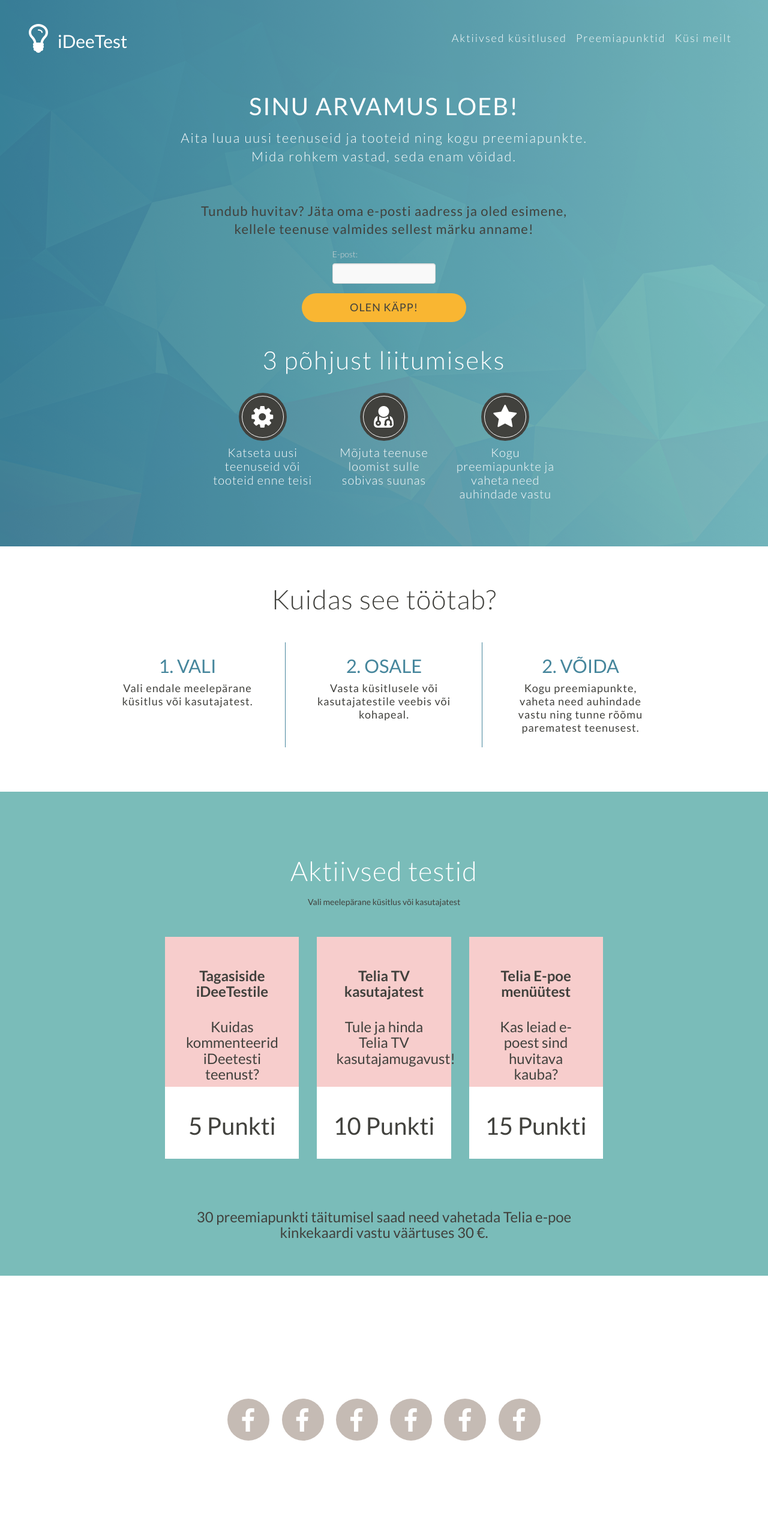
After one commit to silvermuru/ideetest, a PHP site: page / in a window 1280 px wide. The commit adds this page. Shown: the whole page at 60% size. Run offline with PHP 8.4, Linux system fonts and the light colour scheme; some libraries are stand-ins or nearby versions.

Commit message:
update langing

```diff
--- /dev/null
+++ b/index.html
@@ -0,0 +1,223 @@
+<!doctype html>
+<html lang="en">
+<head>
+    <meta charset="utf-8">
+    <meta http-equiv="x-ua-compatible" content="ie=edge">
+    <meta name="viewport" content="width=device-width, initial-scale=1">
+    <title>iDeeTest</title>
+
+    <link href="https://fonts.googleapis.com/css?family=Lato:100,300,400,700" rel="stylesheet">
+    <link rel="stylesheet" href="https://maxcdn.bootstrapcdn.com/bootstrap/3.3.7/css/bootstrap.min.css">
+    <link rel="stylesheet" href="https://maxcdn.bootstrapcdn.com/font-awesome/4.7.0/css/font-awesome.min.css">
+    <link rel="stylesheet" href="styles/style.css">
+    <link rel="stylesheet" href="styles/helpers.css">
+</head>
+<body>
+    <div class="container-custom hero">
+        <header class="header">
+            <div class="header__title">
+                <i class="fa fa-lightbulb-o fa-4x header__icon" aria-hidden="true"></i><h2>iDeeTest</h2>
+            </div>
+            <div class="header__links">
+                <a href="#" class="header__link text-white">Aktiivsed küsitlused</a>
+                <a href="#" class="header__link text-white">Preemiapunktid</a>
+                <a href="#" class="header__link text-white">Küsi meilt</a>
+            </div>
+        </header>
+        <div class="content">
+            <h1 class="hero__title">Sinu arvamus loeb!</h1>
+            <h3 class="hero__subtitle">Aita luua uusi teenuseid ja tooteid ning kogu preemiapunkte.<br />Mida rohkem vastad, seda enam võidad.</h3>
+
+            <h4 class="hero__ctasubtitle">Tundub huvitav? Jäta oma e-posti aadress ja oled esimene,<br /> kellele teenuse valmides sellest märku anname!</h4>
+            <div class="content__input margin-top-16">
+                <div class="row row--center">
+                    <div class="col-sm-4 col-md-2">
+                        <form action="" class="form-horizontal">
+                            <div class="text-left">
+                                <label for="email" class="form-label">E-post:</label>
+                                <input type="text" class="form-control" name="email" id="email">
+                            </div>
+                        </form>
+                    </div>
+                </div>
+            </div>
+            <div class="text-center margin-top-16">
+                <div class="row row--center">
+                    <div class="col-sm-3">
+                        <a class="btn btn--yellow btn-block" href="#">
+                            Olen käpp!
+                        </a>
+                    </div>
+                </div>
+            </div>
+
+            <div class="content__body margin-top-32 text-center">
+                <h4 class="hero__ctatitle">3 põhjust liitumiseks</h4>
+                <div class="row row--center margin-top-32">
+                    <div class="content__circle col-sm-4 col-md-2">
+                        <div class="content__circle-outer">
+                            <div class="content__circle-inner">
+                                <div class="content__circle-icon">
+                                    <i class="fa fa-cog fa-3x" aria-hidden="true"></i>
+                                </div>
+                            </div>
+                        </div>
+                        <div class="content__circle-text">
+                            Katseta uusi teenuseid või tooteid enne teisi
+                        </div>
+                    </div>
+                    <div class="content__circle col-sm-2 col-md-2">
+                        <div class="content__circle-outer">
+                            <div class="content__circle-inner">
+                                <div class="content__circle-icon">
+                                    <i class="fa fa-user-md fa-3x" aria-hidden="true"></i>
+                                </div>
+                            </div>
+                        </div>
+                        <div class="content__circle-text">
+                            Mõjuta teenuse loomist sulle sobivas suunas
+                        </div>
+                    </div>
+                    <div class="content__circle col-sm-2 col-md-2">
+                        <div class="content__circle-outer">
+                            <div class="content__circle-inner">
+                                <div class="content__circle-icon">
+                                    <i class="fa fa-star fa-3x" aria-hidden="true"></i>
+                                </div>
+                            </div>
+                        </div>
+                        <div class="content__circle-text">
+                            Kogu preemiapunkte ja vaheta need auhindade vastu
+                        </div>
+                    </div>
+                </div>
+            </div>
+        </div>
+    </div>
+
+    <div class="container-fluid">
+        <div class="row">
+            <div class="block-container no-padding">
+                <h2 class="text-center text-big margin-top-64">Kuidas see töötab?</h2>
+                <div class="row row--center content__items margin-top-16 margin-bottom-64">
+                    <div class="content__item col-sm-3">
+                        <div class="content__item-wrapper">
+                            <h3 class="content__item-title">1. VALI</h3>
+                            <div class="content__item-body">
+                                Vali endale meelepärane küsitlus või kasutajatest.
+                            </div>
+                        </div>
+                    </div>
+                    <div class="content__item col-sm-3">
+                        <div class="content__item-wrapper">
+                            <h3 class="content__item-title">2. OSALE</h3>
+                            <div class="content__item-body">
+                                Vasta küsitlusele või kasutajatestile veebis või kohapeal.
+                            </div>
+                        </div>
+                    </div>
+                    <div class="content__item col-sm-3">
+                        <div class="content__item-wrapper">
+                            <h3 class="content__item-title">2. VÕIDA</h3>
+                            <div class="content__item-body">
+                                Kogu preemiapunkte, vaheta need auhindade vastu ning tunne rõõmu parematest teenusest.
+                            </div>
+                        </div>
+                    </div>
+                </div>
+            </div>
+        </div>
+    </div>
+
+    <div class="container-fluid container--tests">
+        <div class="row">
+            <div class="test-container no-margin-bottom no-padding-bottom">
+                <div class="margin-bottom-16 text-center text-white">
+                    <h2 class="text-big">Aktiivsed testid</h2>
+                </div>
+                <div class="margin-bottom-32 text-center">
+                    Vali meelepärane küsitlus või kasutajatest
+                </div>
+                <div class="test__items margin-top-16 col-xs-8 col-xs-offset-2">
+                    <div class="test__item col-xs-4">
+                        <div class="test__item-upper text-center">
+                            <h3 class="text-bold margin-bottom-32">Tagasiside iDeeTestile</h3>
+                            <h3>Kuidas kommenteerid iDeetesti teenust?</h3>
+                        </div>
+                        <div class="test__item-lower">
+                            <h2 class="text-center text-40">5 Punkti</h2>
+                        </div>
+                    </div>
+                    <div class="test__item col-xs-4">
+                        <div class="test__item-upper text-center">
+                            <h3 class="text-bold margin-bottom-32">Telia TV kasutajatest</h3>
+                            <h3>Tule ja hinda Telia TV kasutajamugavust!</h3>
+                        </div>
+                        <div class="test__item-lower">
+                            <h2 class="text-center text-40">10 Punkti</h2>
+                        </div>
+                    </div>
+                    <div class="test__item col-xs-4">
+                        <div class="test__item-upper text-center">
+                            <h3 class="text-bold margin-bottom-32">Telia E-poe menüütest</h3>
+                            <h3>Kas leiad e-poest sind huvitava kauba?</h3>
+                        </div>
+                        <div class="test__item-lower">
+                            <h2 class="text-center text-40">15 Punkti</h2>
+                        </div>
+                    </div>
+                    <div class="container-footer col-xs-12">
+                        <h3 class="text-bold text-regular">30 preemiapunkti täitumisel saad need vahetada Telia e-poe kinkekaardi vastu väärtuses 30 €.</h3>
+                    </div>
+                </div>
+            </div>
+        </div>
+    </div>
+
+    <div class="container-fluid container--footer">
+        <div class="row">
+            <div class="test-container col-xs-12">
+                <div class="margin-bottom-16 text-center text-white">
+                    <h2 class="text-big text-regular">Leiad meid</h2>
+                </div>
+                <div class="info__items margin-top-32 margin-bottom-96 col-xs-9 col-xs-offset-3 no-padding">
+                    <div class="info__item col-xs-8">
+                        <a class="info__circle" href="#">
+                            <div class="info__icon">
+                                <i class="fa fa-facebook fa-3x" aria-hidden="true"></i>
+                            </div>
+                        </a>
+                        <a class="info__circle" href="#">
+                            <div class="info__icon">
+                                <i class="fa fa-facebook fa-3x" aria-hidden="true"></i>
+                            </div>
+                        </a>
+                        <a class="info__circle" href="#">
+                            <div class="info__icon">
+                                <i class="fa fa-facebook fa-3x" aria-hidden="true"></i>
+                            </div>
+                        </a>
+                        <a class="info__circle" href="#">
+                            <div class="info__icon">
+                                <i class="fa fa-facebook fa-3x" aria-hidden="true"></i>
+                            </div>
+                        </a>
+                        <a class="info__circle" href="#">
+                            <div class="info__icon">
+                                <i class="fa fa-facebook fa-3x" aria-hidden="true"></i>
+                            </div>
+                        </a>
+                        <a class="info__circle" href="#">
+                            <div class="info__icon">
+                                <i class="fa fa-facebook fa-3x" aria-hidden="true"></i>
+                            </div>
+                        </a>
+                    </div>
+                </div>
+            </div>
+        </div>
+    </div>
+    <script src="https://code.jquery.com/jquery-3.2.1.js"integrity="sha256-DZAnKJ/6XZ9si04Hgrsxu/8s717jcIzLy3oi35EouyE="crossorigin="anonymous"></script>
+    <script src="https://maxcdn.bootstrapcdn.com/bootstrap/3.3.7/js/bootstrap.min.js" type="text/javascript"></script>
+</body>
+</html>
--- /dev/null
+++ b/styles/helpers.css
@@ -0,0 +1,82 @@
+.margin-top-64 {
+  margin-top: 64px;
+}
+
+.margin-top-32 {
+  margin-top: 32px;
+}
+
+.margin-top-16 {
+  margin-top: 16px;
+}
+
+.margin-bottom-16 {
+  margin-bottom: 16px !important;
+}
+
+.margin-bottom-96 {
+  margin-bottom: 96px;
+}
+
+.margin-bottom-32 {
+  margin-bottom: 32px !important;
+}
+
+.margin-bottom-64 {
+  margin-bottom: 64px;
+}
+
+.text-white {
+  color: white;
+}
+
+.text-40 {
+  font-size: 40px;
+}
+
+.text-small {
+  font-size: 20px;
+}
+
+.text-bold {
+  font-weight: 700 !important;
+}
+
+.text-big {
+  font-size: 45px;
+  letter-spacing: calc(var(--letter-spacing-base) / 2);
+  font-weight: 300;
+}
+
+.text-regular {
+  font-weight: 400 !important;
+}
+
+.text-thin {
+  font-weight: 100 !important;
+}
+
+.no-padding {
+  padding: 0 !important;
+}
+
+.no-margin-bottom {
+  margin-bottom: 0 !important;
+}
+
+.no-padding-bottom {
+  padding-bottom: 0 !important;
+}
+
+.no-margin-top {
+  margin-top: 0 !important;
+}
+
+.margin-bottom-8 {
+  margin-bottom: 8px !important;
+}
+
+.row--center {
+    display: flex;
+    justify-content: center;
+}
--- a/styles/style.css
+++ b/styles/style.css
@@ -1,3 +1,21 @@
+:root {
+    --white: #fff;
+    --yellow: #f9b632;
+    --yellow-d: #F4C15B;
+    --grey-d: #41413d;
+    --grey-l: #d8d8d8;
+    --white-d: #f9f9f9;
+    --green: #7abcb9;
+    --green-l: #46869c;
+
+    --letter-spacing-base: 2px;
+}
+
+body {
+    font-family: 'Lato', sans-serif;
+    color: var(--grey-d);
+}
+
 .container-custom {
   padding: 32px 48px 16px 48px;
 }
@@ -6,76 +24,74 @@
     background: url(../images/header.png)
 }
 
-.container--beige {
-  background-color: #C5BBB3;
+.container--tests {
+  background-color: var(--green);
 }
 
-.container--green {
-  background-color: #41423D;
+.hero {
+    background: url(../images/header.png);
+    background-position: center center;
+    background-size: cover;
 }
 
-.text-white {
-  color: white;
+.hero__title {
+    text-align: center;
+    font-size: 40px;
+    font-weight: 400;
+    color: var(--white);
+    text-transform: uppercase;
+    letter-spacing: var(--letter-spacing-base);
 }
 
-.text-40 {
-  font-size: 40px;
+.hero__subtitle {
+    color: var(--white);
+    font-size: 22px;
+    font-weight: 300;
+    text-align: center;
+    letter-spacing: var(--letter-spacing-base);
+    line-height: 1.4;
+    margin-top: 16px;
 }
 
-.text-small {
-  font-size: 20px;
+.hero__ctatitle {
+    color: var(--white);
+    font-size: 42px;
+    text-align: center;
+    font-weight: 300;
+    letter-spacing: var(--letter-spacing-base);
+    margin-top: 40px;
 }
 
-.text-bold {
-  font-weight: 700 !important;
-}
-
-.text-big {
-  font-size: 60px;
-}
-
-.text-regular {
-  font-weight: 500 !important;
-}
-
-.text-thin {
-  font-weight: 300 !important;
+.hero__ctasubtitle {
+    text-align: center;
+    font-size: 22px;
+    margin-top: 60px;
+    line-height: 1.4;
+    letter-spacing: calc(var(--letter-spacing-base) / 2);
 }
 
 .header {
   display: flex;
   justify-content: space-between;
+  align-items: center;
 }
 
 .header__title {
   align-items: center;
   display: flex;
+  color: var(--white);
 }
 
 .header__icon {
   padding-right: 16px;
 }
 
-h2 {
-  margin: 0 !important;
-}
-
-h3 {
-  margin: 0 !important;
-}
-
-h4 {
-  color: #645C5C !important;
-  font-size: 24px !important;
-  margin: 0 !important;
-}
-
-.header__links {
-  align-self: flex-end;
-}
-
 .header__link {
   padding-right: 12px;
+  color: var(--white);
+  font-size: 18px;
+  font-weight: 300;
+  letter-spacing: 2px;
 }
 
 .header__link:hover {
@@ -84,39 +100,11 @@ h4 {
 }
 
 .content {
-  margin: 40px 0 32px 0;
+  margin: 60px 0;
 }
 
 .content__title {
   color: white;
-}
-
-.margin-top-32 {
-  margin-top: 32px;
-}
-
-.margin-top-16 {
-  margin-top: 16px;
-}
-
-.margin-bottom-16 {
-  margin-bottom: 16px !important;
-}
-
-.margin-bottom-96 {
-  margin-bottom: 96px;
-}
-
-.margin-bottom-32 {
-  margin-bottom: 32px !important;
-}
-
-.text-align-center {
-  text-align: center;
-}
-
-.content__circles {
-  text-align: -webkit-center;
 }
 
 .content__circle-outer {
@@ -125,6 +113,7 @@ h4 {
   height: 80px;
   position: relative;
   width: 80px;
+  margin: 0 auto;
 }
 
 .content__circle-inner {
@@ -150,18 +139,25 @@ h4 {
 .content__circle-text {
   font-size: 18px;
   margin-top: 8px;
+  color: var(--white);
+  font-weight: 300;
+  font-size: 20px;
+  line-height: 1.15;
+  letter-spacing: 1px;
 }
 
-.content__button a {
-  background-color: #f4f0f0;
-  border: 1px solid black;
-  border-radius: 30px;
-  padding: 10px 60px 10px 60px;
+.content__item:after {
+    content: "";
+    position: absolute;
+    right: 0;
+    top: 30px;
+    bottom: 10px;
+    width: 1px;
+    background: var(--green-l);
 }
 
-.form-control {
-  background-color: #D8D8D8 !important;
-  border: 1px solid black !important;
+.content__item:last-child:after {
+    display: none;
 }
 
 .content__item-wrapper {
@@ -169,12 +165,16 @@ h4 {
 }
 
 .content__item-title {
-  font-size: 16px;
-  margin-bottom: 16px;
+  font-size: 31px;
+  color: var(--green-l);
+  text-align: center;
 }
 
-.content__item-title h4 {
-  line-height: 32px;
+.content__item-body {
+    text-align: center;
+    font-size: 18px;
+    line-height: 1.22;
+    letter-spacing: calc(var(--letter-spacing-base) / 2);
 }
 
 .content--main {
@@ -191,10 +191,6 @@ h4 {
   margin: 32px 0 32px 0;
 }
 
-.no-padding {
-  padding: 0 !important;
-}
-
 .test__item-upper {
   background-color: #F7CDCC;
   height: 250px;
@@ -207,18 +203,6 @@ h4 {
   justify-content: center;
   align-items: center;
   height: 120px;
-}
-
-.no-margin-bottom {
-  margin-bottom: 0 !important;
-}
-
-.no-padding-bottom {
-  padding-bottom: 0 !important;
-}
-
-.no-margin-top {
-  margin-top: 0 !important;
 }
 
 .container-footer {
@@ -251,6 +235,27 @@ h4 {
   background-color: #F7CECD !important;
 }
 
-.margin-bottom-8 {
-  margin-bottom: 8px !important;
+.btn--yellow {
+    background-color: var(--yellow);
+    border-radius: 30px;
+    padding: 10px 60px 10px 60px;
+    text-transform: uppercase;
+    font-size: 18px;
+    letter-spacing: calc(var(--letter-spacing-base) / 2);
+    color: var(--grey-d);
 }
+
+.btn--yellow:hover {
+    background: var(--yellow-d);
+}
+
+.form-label {
+  text-align: left;
+  color: var(--grey-l);
+  font-weight: 300;
+}
+
+.form-control {
+  background-color: var(--white-d);
+  border: 1px solid var(--grey-l);
+}
```
Also changed, not shown: views/landing.html (deleted, +0 -227 lines).
